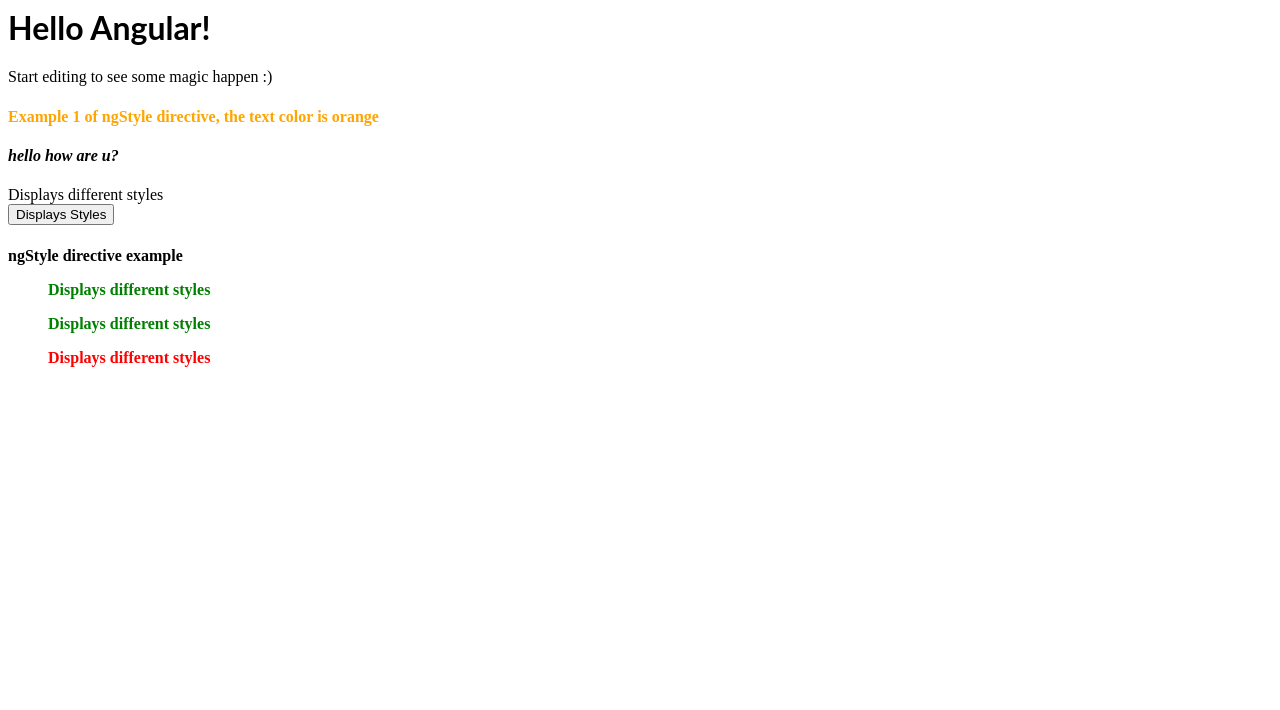
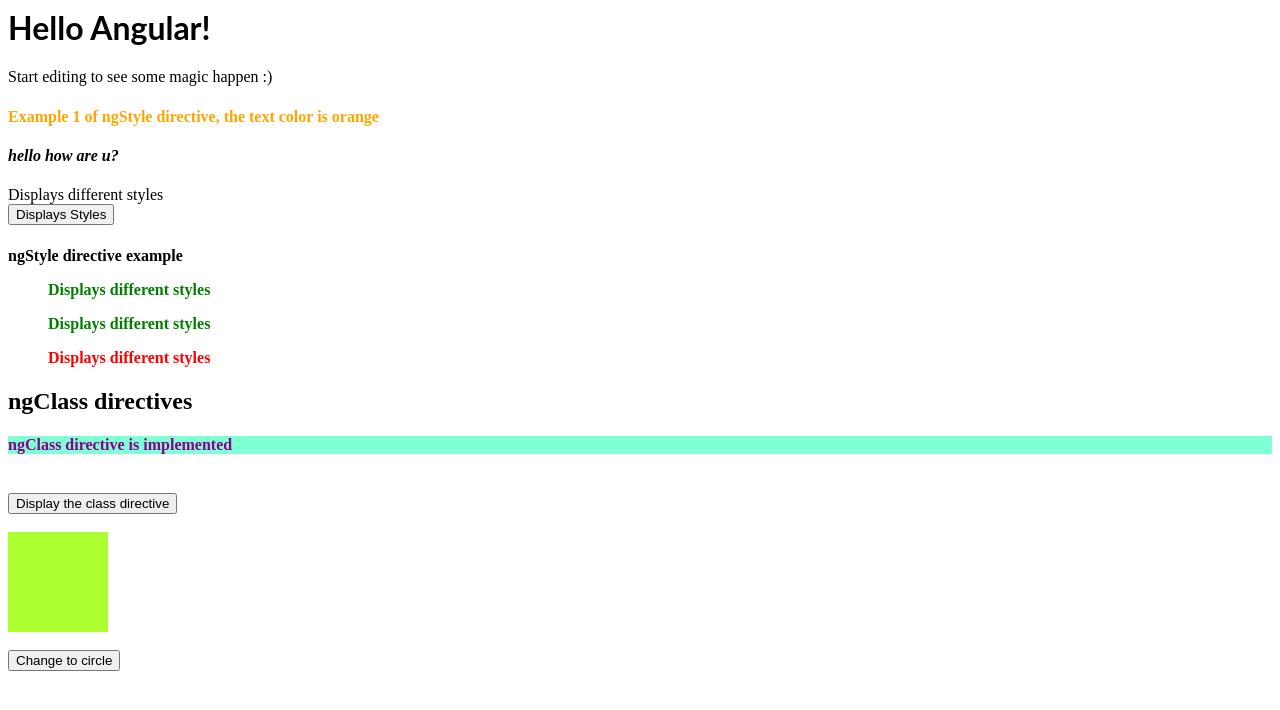
Before and after one commit to Sohamk0301/angular-attributedirectives, an Angular app: page / in a window 1280 px wide. Shown: the top 710 px of the page. Built offline with nearby package versions, Linux system fonts and the light colour scheme.

Commit message:
1 file modified

```diff
--- a/src/app/app.component.html
+++ b/src/app/app.component.html
@@ -27,3 +27,16 @@
 </div>
 </ul>
 </h4>
+
+<h2>ngClass directives</h2>
+<h4 [ngClass]="{classOne:classone, classTwo:classtwo}">
+ngClass directive is implemented
+</h4><br>
+<button (click)="displayClass()">
+  Display the class directive</button>
+<br><br>
+<div [ngClass]="addClasses"></div>
+<br>
+<button (click)="circleShape()">
+  Change to circle
+</button>
```
